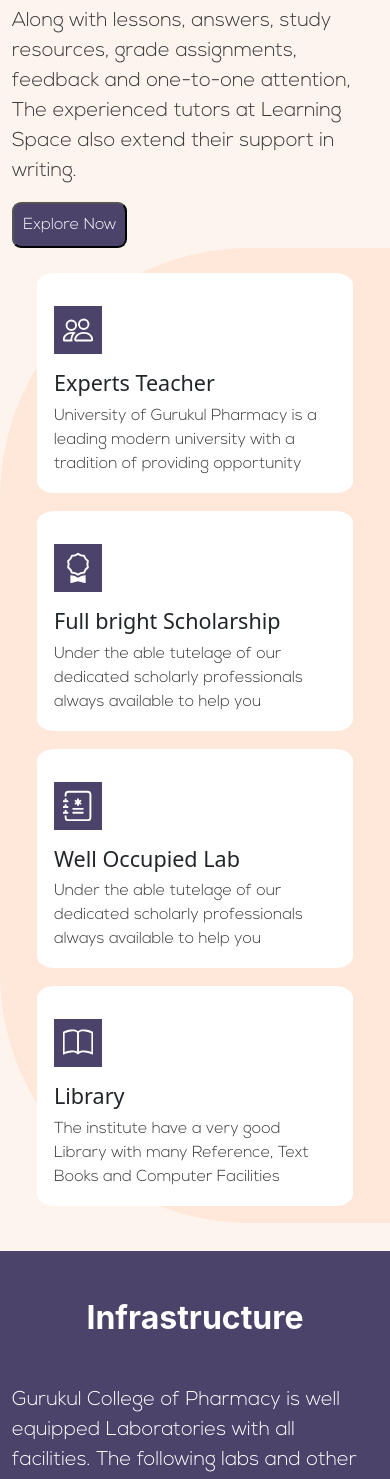
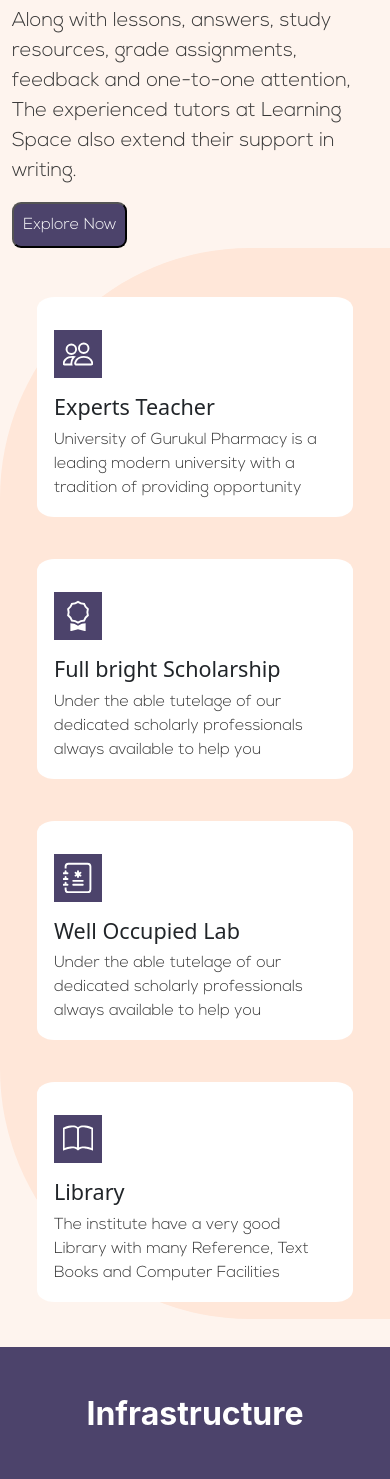
Before and after one commit to pradeep-chauhan/Pharmacy, a Next.js app: page / in a window 390 px wide. Shown: the part 2411-3890 px from the top of the page. Built offline with nearby package versions, Linux system fonts and the light colour scheme.

Commit message:
fixed info section spacing

```diff
--- a/components/Info.jsx
+++ b/components/Info.jsx
@@ -28,7 +28,7 @@ function Info() {
                   <div className="col-xl-12 col-lg-12 col-md-12 col-sm-12">
                     <div className="container">
                       <div className="row">
-                        <div className="col-xl-6 col-lg-6 col-md-12 col-sm-12 col-xs-12 col-12  card1 card5 mb-3">
+                        <div className="col-xl-6 col-lg-6 col-md-12 col-sm-12 col-xs-12 col-12  card1 card5 mb-3 info-card">
                           <div className="card card5 card6">
                             <div className="card-body">
                               <People className='fas fa-graduation-cap icon-info mt-3 mb-3' />
@@ -38,7 +38,7 @@ function Info() {
                             </div>
                           </div>
                         </div>
-                        <div className="col-xl-6 col-lg-6 col-md-12 col-sm-12 col-xs-12 col-12 card2 card5 mb-3">
+                        <div className="col-xl-6 col-lg-6 col-md-12 col-sm-12 col-xs-12 col-12 card2 card5 mb-3 info-card">
                           <div className="card card5 card6">
                             <div className="card-body">
                               <Award className='fa fa-graduation-cap icon-info mt-3 mb-3' />
@@ -56,7 +56,7 @@ function Info() {
                   <div className="col-xl-12 col-lg-12 col-md-12 col-sm-12">
                     <div className="container">
                       <div className="row">
-                        <div className="col-xl-6 col-lg-6 col-md-12 col-sm-12 col-xs-12 col-12 card3 card5 mb-3">
+                        <div className="col-xl-6 col-lg-6 col-md-12 col-sm-12 col-xs-12 col-12 card3 card5 mb-3 info-card">
                           <div className="card card5 card6">
                             <div className="card-body">
                               <JournalMedical className='fas fa-graduation-cap   icon-info mt-3 mb-3' />
@@ -67,7 +67,7 @@ function Info() {
                             </div>
                           </div>
                         </div>
-                        <div className="col-xl-6 col-lg-6 col-md-12 col-sm-12 col-xs-12 col-12  card5 mb-3">
+                        <div className="col-xl-6 col-lg-6 col-md-12 col-sm-12 col-xs-12 col-12  card5 mb-3 info-card">
                           <div className="card card5 card6">
                             <div className="card-body">
                               <Book className='fas fa-graduation-cap icon-info mt-3 mb-3' />
--- a/design/mediaQuery.css
+++ b/design/mediaQuery.css
@@ -74,6 +74,9 @@
     position: relative;
     bottom: 0%;
   }
+  .info-card{
+    margin-top: 1.5rem;
+  }
 }
 
 @media (max-width:580px) {
```
